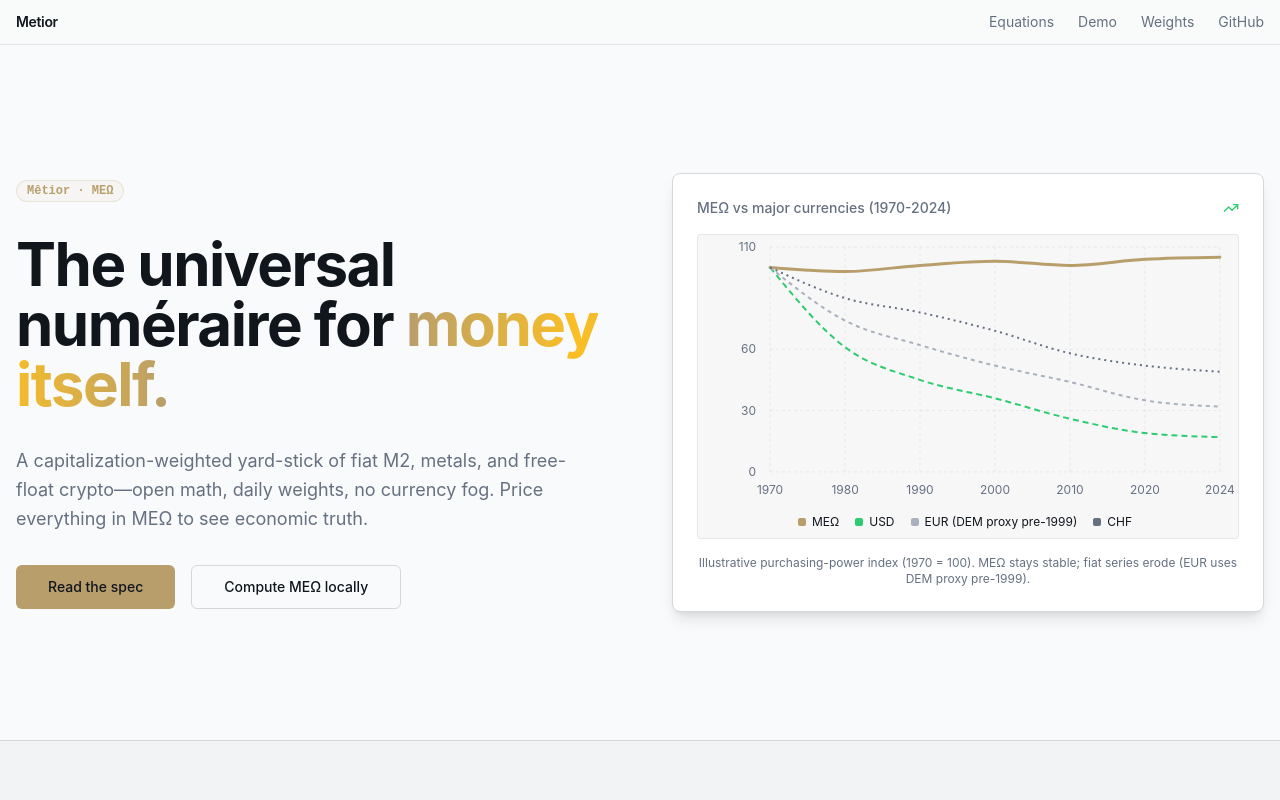
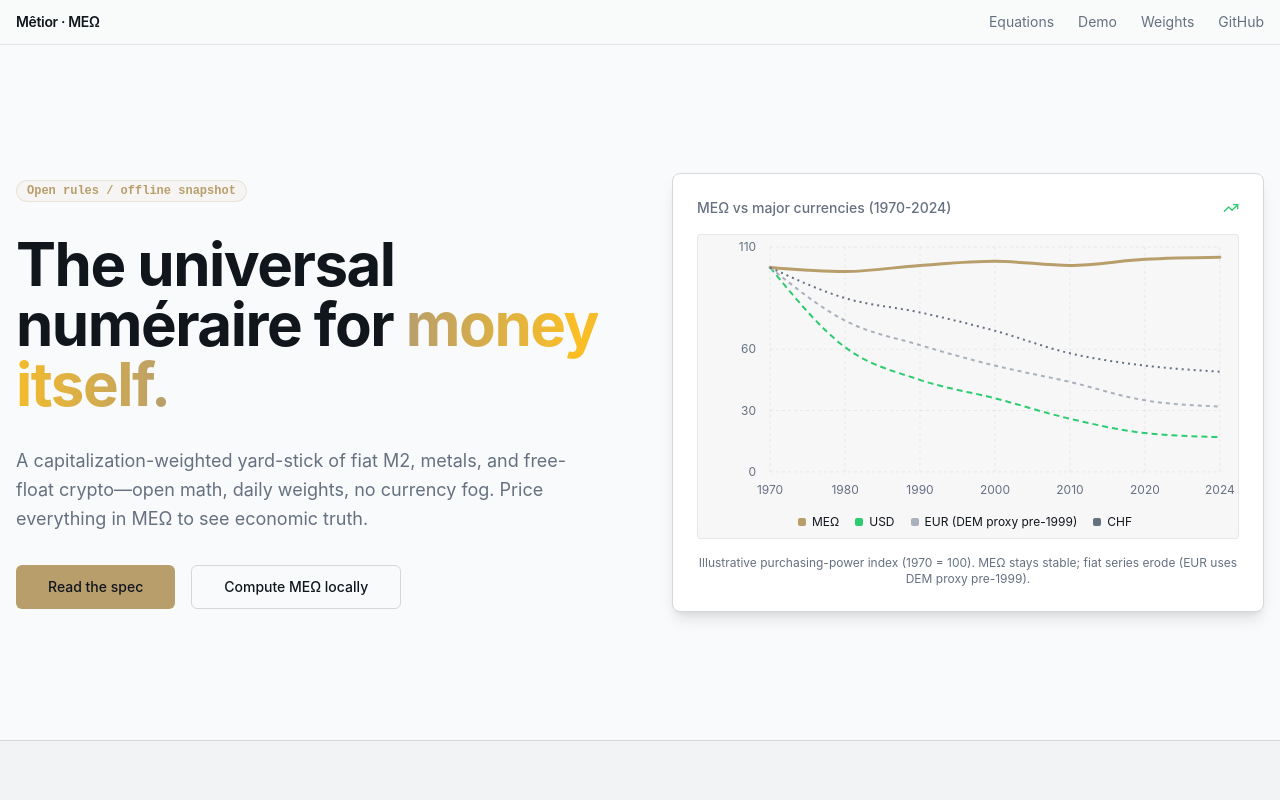
Before and after one commit to duracell04/Metior, a Next.js app: page / in a window 1280 px wide. Shown: the top 800 px of the page. Built offline with nearby package versions, Linux system fonts and the light colour scheme.

Commit message:
Update Header and Hero components with new branding and badge text

```diff
--- a/src/components/Header.tsx
+++ b/src/components/Header.tsx
@@ -8,7 +8,7 @@ export const Header = () => {
     <header className="sticky top-0 z-40 border-b border-border/60 bg-background/80 backdrop-blur supports-[backdrop-filter]:bg-background/60">
       <div className="container mx-auto px-4 py-3 flex items-center justify-between gap-6">
         <Link href="/" className="text-sm font-semibold tracking-tight text-foreground">
-          Metior
+          Mêtior · MEΩ
         </Link>
 
         <nav className="flex items-center gap-4 sm:gap-6 text-sm">
--- a/src/components/Hero.tsx
+++ b/src/components/Hero.tsx
@@ -38,7 +38,7 @@ export const Hero = () => {
         <div className="grid gap-12 lg:grid-cols-2 lg:gap-16 items-center">
           <div className="space-y-8">
             <Badge variant="outline" className="border-primary/20 bg-primary/5 text-primary font-mono text-xs">
-              Mêtior · MEΩ
+              Open rules / offline snapshot
             </Badge>
 
             <h1 className="text-4xl font-bold tracking-tight sm:text-5xl lg:text-6xl">
```
